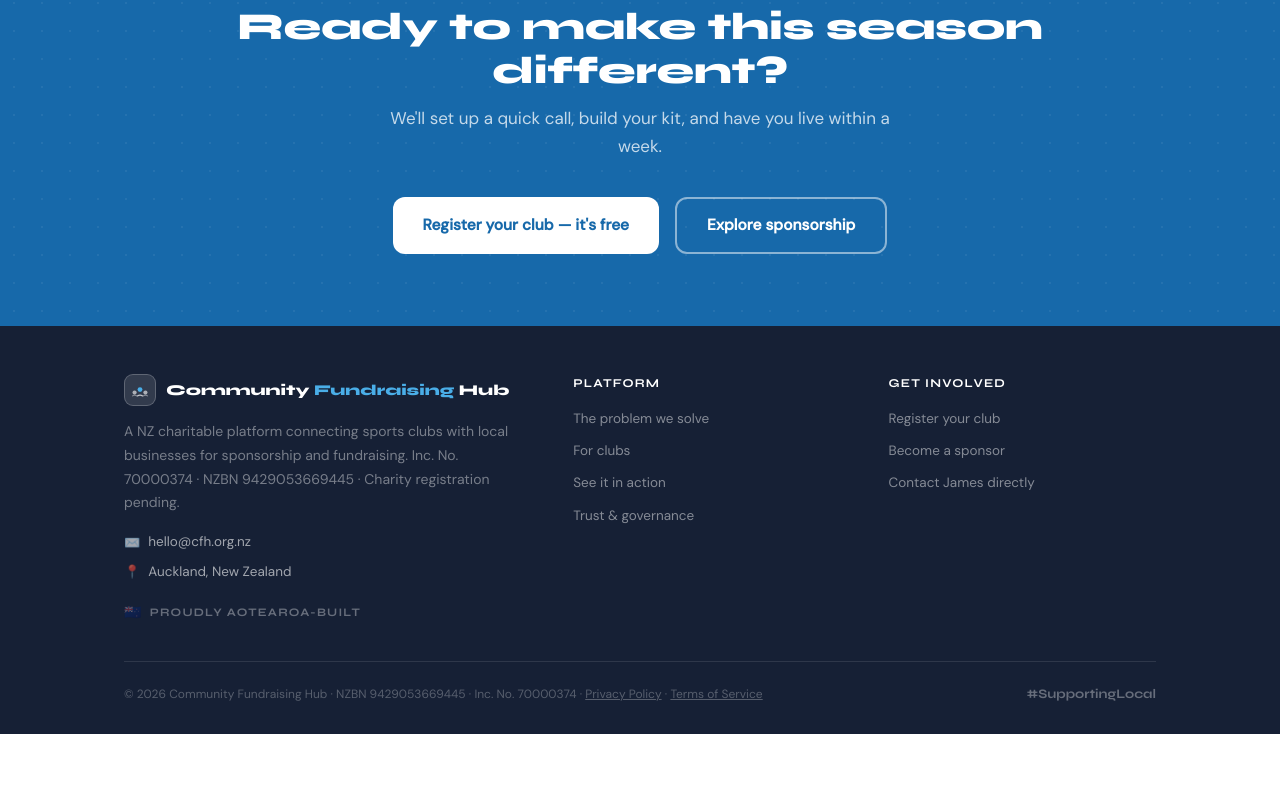
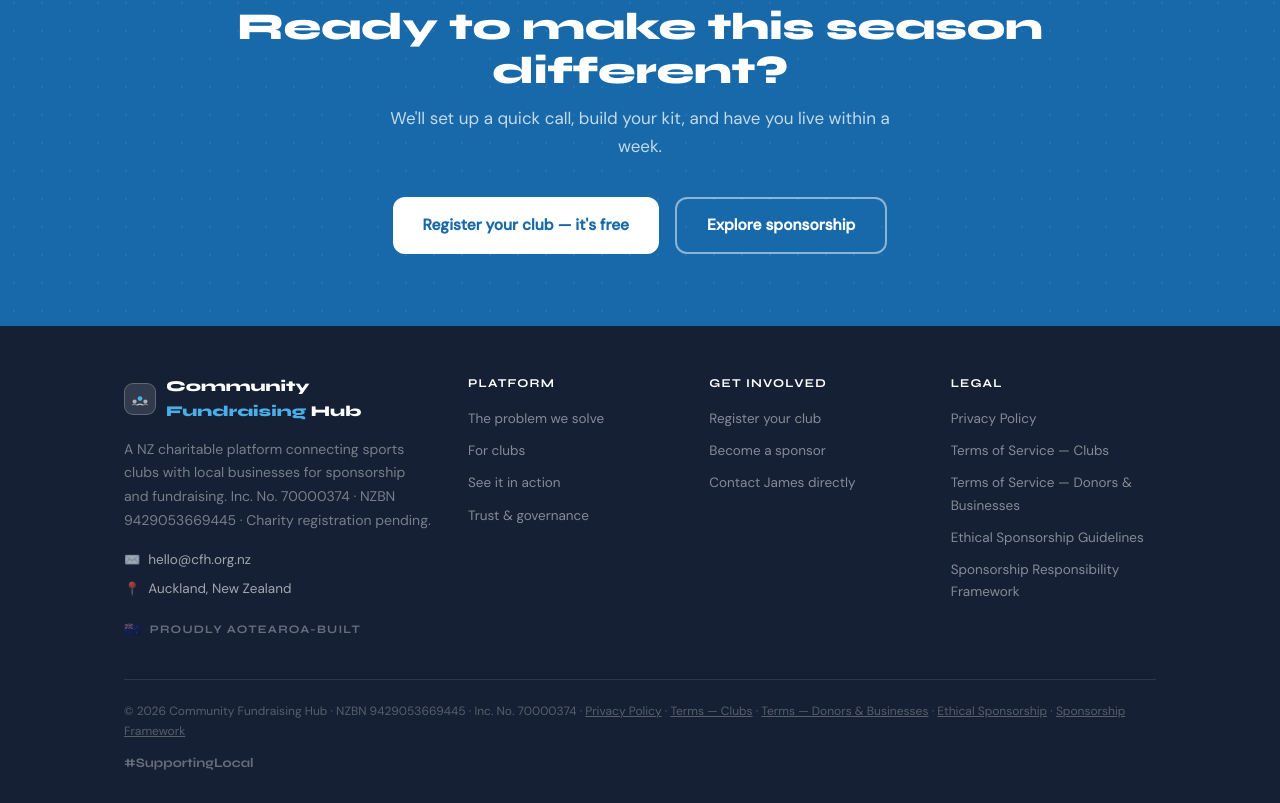
Before and after one commit to arenall/cfh-site, a website: page cfh-site/index.html in a window 1280 px wide. Shown: the part 8555-9358 px from the top of the page. Before the commit the page ends 9289 px from the top, so only its background shows below. Drawn offline with Linux system fonts and the light colour scheme.

Commit message:
Add files via upload

```diff
--- a/cfh-site/index.html
+++ b/cfh-site/index.html
@@ -286,7 +286,7 @@ section{padding:60px 0}
 
 /* FOOTER */
 footer{background:var(--text);padding:48px 0 28px;color:rgba(255,255,255,0.65)}
-.footer-inner{display:grid;grid-template-columns:1.5fr 1fr 1fr;gap:48px;margin-bottom:36px}
+.footer-inner{display:grid;grid-template-columns:1.5fr 1fr 1fr 1fr;gap:36px;margin-bottom:36px}
 .footer-logo-text{font-family:'Syne',sans-serif;font-weight:800;font-size:15px;color:#fff}
 .footer-brand p{font-size:14px;line-height:1.7;margin-top:14px;color:rgba(255,255,255,0.42)}
 .footer-contact{margin-top:16px;display:flex;flex-direction:column;gap:7px}
@@ -887,9 +887,19 @@ footer{background:var(--text);padding:48px 0 28px;color:rgba(255,255,255,0.65)}
           <a href="mailto:hello@cfh.org.nz">Contact James directly</a>
         </div>
       </div>
+      <div>
+        <div class="footer-col-title">Legal</div>
+        <div class="footer-links">
+          <a href="https://cfh.org.nz/privacy">Privacy Policy</a>
+          <a href="https://cfh.org.nz/terms-clubs">Terms of Service — Clubs</a>
+          <a href="https://cfh.org.nz/terms-donors">Terms of Service — Donors &amp; Businesses</a>
+          <a href="https://cfh.org.nz/ethical-sponsorship">Ethical Sponsorship Guidelines</a>
+          <a href="https://cfh.org.nz/sponsorship-framework">Sponsorship Responsibility Framework</a>
+        </div>
+      </div>
     </div>
     <div class="footer-bottom">
-      <div class="footer-legal">© 2026 Community Fundraising Hub · NZBN 9429053669445 · Inc. No. 70000374 · <a href="https://cfh.org.nz/privacy" style="color:rgba(255,255,255,0.28);text-decoration:underline">Privacy Policy</a> · <a href="https://cfh.org.nz/terms-clubs" style="color:rgba(255,255,255,0.28);text-decoration:underline">Terms of Service</a></div>
+      <div class="footer-legal">© 2026 Community Fundraising Hub · NZBN 9429053669445 · Inc. No. 70000374 · <a href="https://cfh.org.nz/privacy" style="color:rgba(255,255,255,0.28);text-decoration:underline">Privacy Policy</a> · <a href="https://cfh.org.nz/terms-clubs" style="color:rgba(255,255,255,0.28);text-decoration:underline">Terms — Clubs</a> · <a href="https://cfh.org.nz/terms-donors" style="color:rgba(255,255,255,0.28);text-decoration:underline">Terms — Donors &amp; Businesses</a> · <a href="https://cfh.org.nz/ethical-sponsorship" style="color:rgba(255,255,255,0.28);text-decoration:underline">Ethical Sponsorship</a> · <a href="https://cfh.org.nz/sponsorship-framework" style="color:rgba(255,255,255,0.28);text-decoration:underline">Sponsorship Framework</a></div>
       <div class="footer-tag">#SupportingLocal</div>
     </div>
   </div>
```
